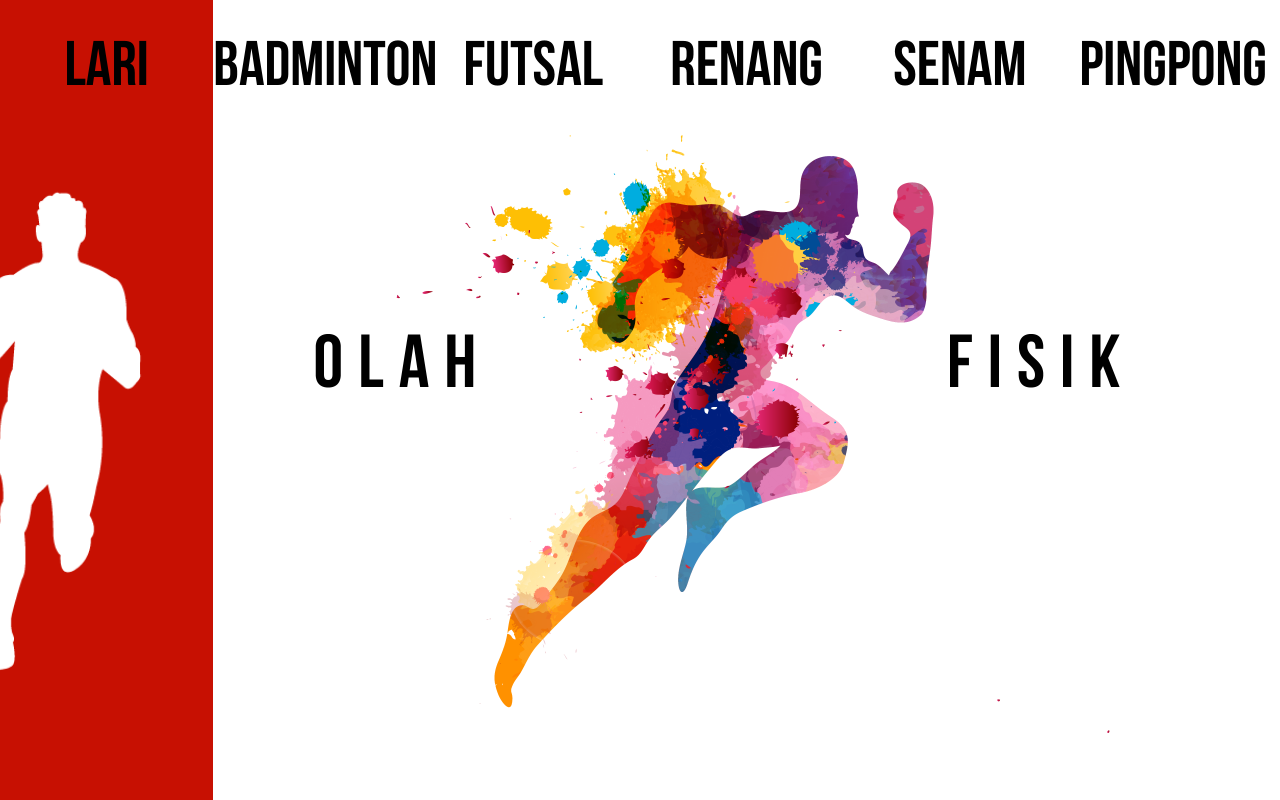
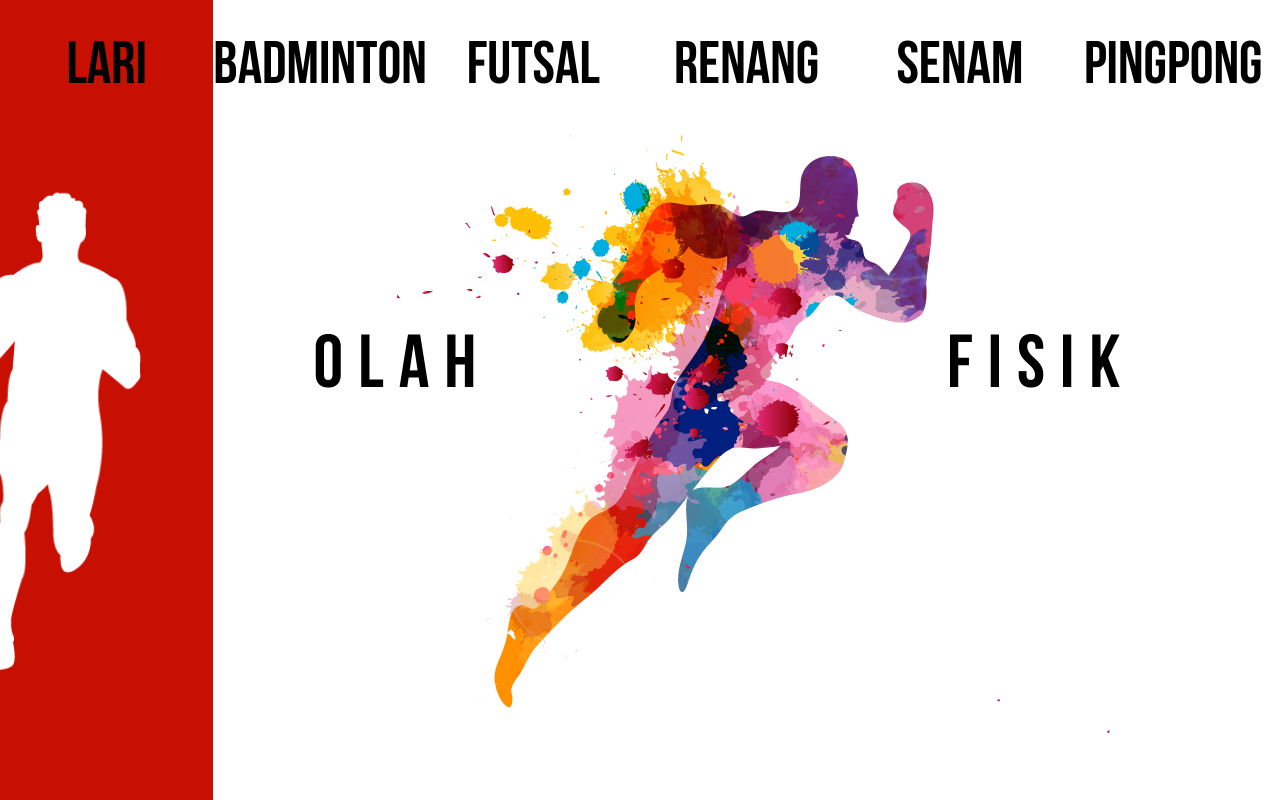
Before and after one commit to shobron/olahfisik.id, a Django app: page /categories in a window 1280 px wide. Run offline with Django 3.2, Linux system fonts and the light colour scheme.

Commit message:
Aws-development

```diff
--- a/olahfisik/templates/olahfisik/categories.html
+++ b/olahfisik/templates/olahfisik/categories.html
@@ -1,30 +1,31 @@
+{% load staticfiles %}
 <!doctype html>
 <html>
 <head>
 <meta charset="utf-8">
 <title>Kategori | Olahfisik</title>
 </head>
-	<link rel="stylesheet" type="text/css" href="static/css/categories.css">
-	<link rel="icon" href="static/images/favicon.ico">
-	<link type="text/css" rel="stylesheet" href="static/css/materialize.min.css"  media="screen,projection"/>
+	<link rel="stylesheet" type="text/css" href="{% static "css/categories.css" %}">
+	<link rel="icon" href="{% static "images/favicon.ico" %}">
+	<link type="text/css" rel="stylesheet" href="{% static "css/materialize.min.css" %}"  media="screen,projection"/>
 <body>
 
 
  <div class="row">
     <a href="{% url 'lari' %}">
         <div class="column col1">
-            <h1 style="color:black">Lari</h1>
+            <h1 style="color:black; font-size: 60px">Lari</h1>
         </div>
     </a>
     <a href="{% url 'bad' %}">
         <div class="column col2">
-            <h1 style="color:black">Badminton</h1>
+            <h1 style="color:black; font-size: 60px">Badminton</h1>
         </div>
     </a>
-    <a href="{% url 'fut' %}"><div class="column col3"><h1 style="color:black">Futsal</h1></div></a>
-    <a href="{% url 'ren' %}"><div class="column col4"><h1 style="color:black">Renang</h1></div></a>
-    <a href="{% url 'sen' %}"><div class="column col5"><h1 style="color:black">Senam</h1></div></a>
-    <a href="{% url 'ping' %}"><div class="column col6"><h1 style="color:black">Pingpong</h1></div></a>
+    <a href="{% url 'fut' %}"><div class="column col3"><h1 style="color:black; font-size: 60px">Futsal</h1></div></a>
+    <a href="{% url 'ren' %}"><div class="column col4"><h1 style="color:black; font-size: 60px">Renang</h1></div></a>
+    <a href="{% url 'sen' %}"><div class="column col5"><h1 style="color:black; font-size: 60px">Senam</h1></div></a>
+    <a href="{% url 'ping' %}"><div class="column col6"><h1 style="color:black; font-size: 60px">Pingpong</h1></div></a>
 </div>
 
 
--- a/olahfisik/templates/olahfisik/details.html
+++ b/olahfisik/templates/olahfisik/details.html
@@ -21,7 +21,11 @@
     </head>
 
     <body>
-        <div class="judul">
+      <a href="{% url 'index' %}"; class="waves-effect waves-light btn"><i style="color:beige; position: absolute;
+        top: 30px;
+        left: 120px;
+        font-size: 70px" class="material-icons right">home</i></a>
+      <div class="judul">
             <h2 style="text-align: center;">{{venue.name}}</h2>
             <br><br>
         </div>
```
Also changed, not shown: abw/settings.py (+4 -4 lines).
